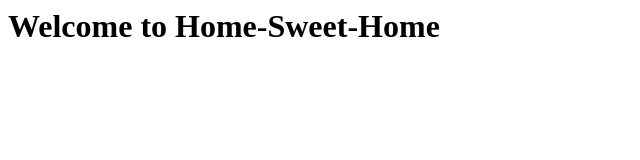
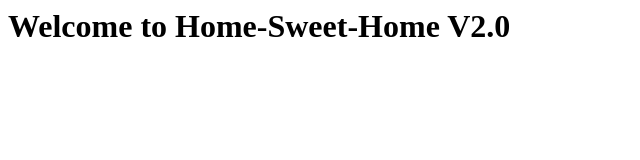
Before and after one commit to pnv02129/website, a plain HTML site: page index.html in a window 1280 px wide. Shown: the full height of the page, 0-640 px from the left. Drawn offline with Linux system fonts and the light colour scheme.

```diff
--- a/index.html
+++ b/index.html
@@ -1,6 +1,6 @@
 <html>
 	<title>Jenkins CI/CD Pipeline</title>
 	<body>
-		<h1> Welcome to Home-Sweet-Home </h1>
+		<h1> Welcome to Home-Sweet-Home V2.0</h1>
 	</body>
 </html>
```
